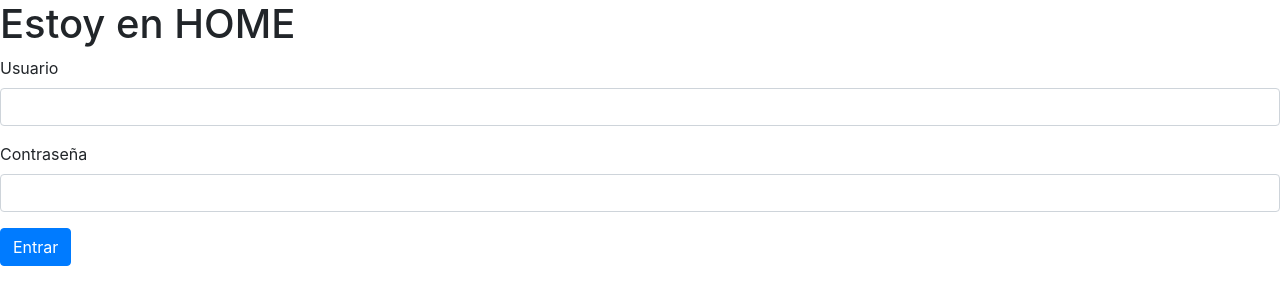
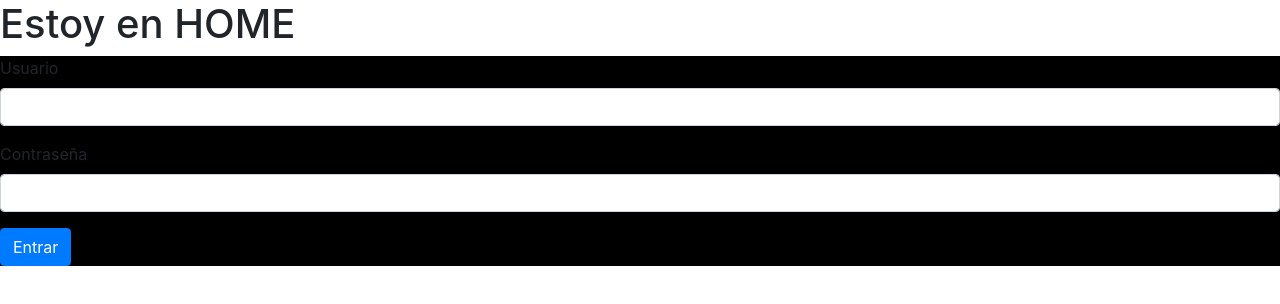
Before and after one commit to HoliSoyTamo/magister, an Angular app: page /home in a window 1280 px wide. Shown: the top 304 px of the page. Built offline with nearby package versions, Linux system fonts and the light colour scheme.

Commit message:
Fondo_negro

```diff
--- a/src/app/loginusers/login/login.component.css
+++ b/src/app/loginusers/login/login.component.css
@@ -0,0 +1,3 @@
+*{
+    background: black;
+}
```
